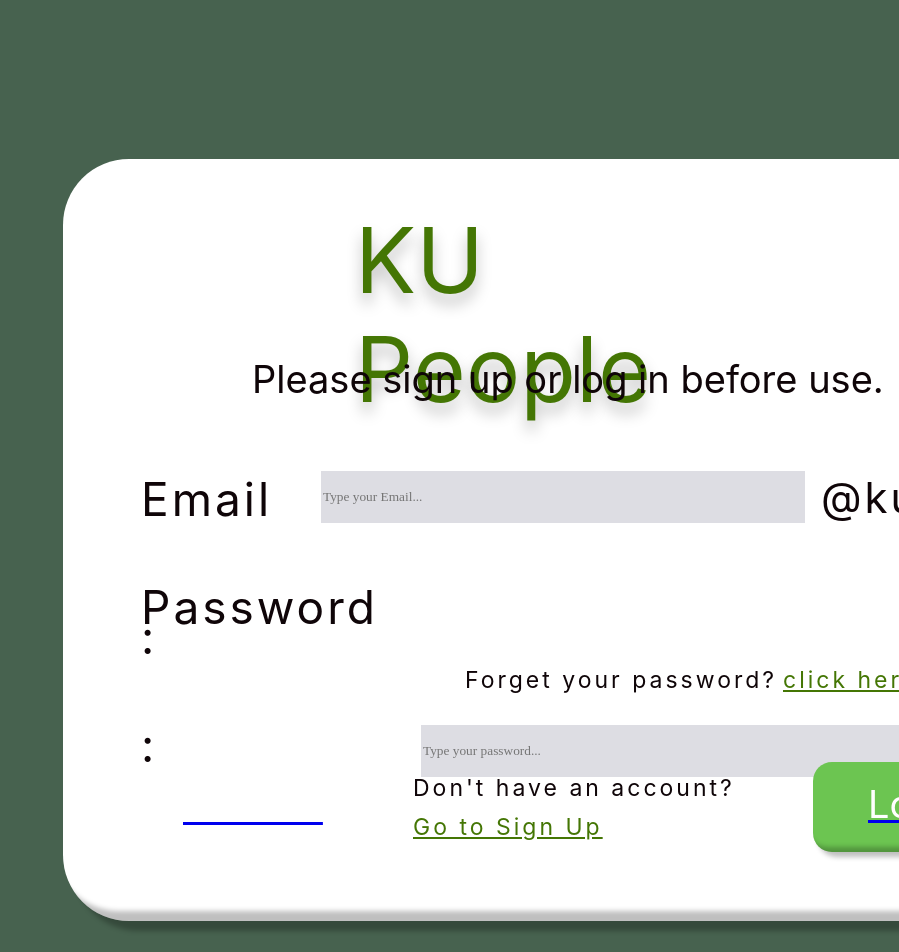
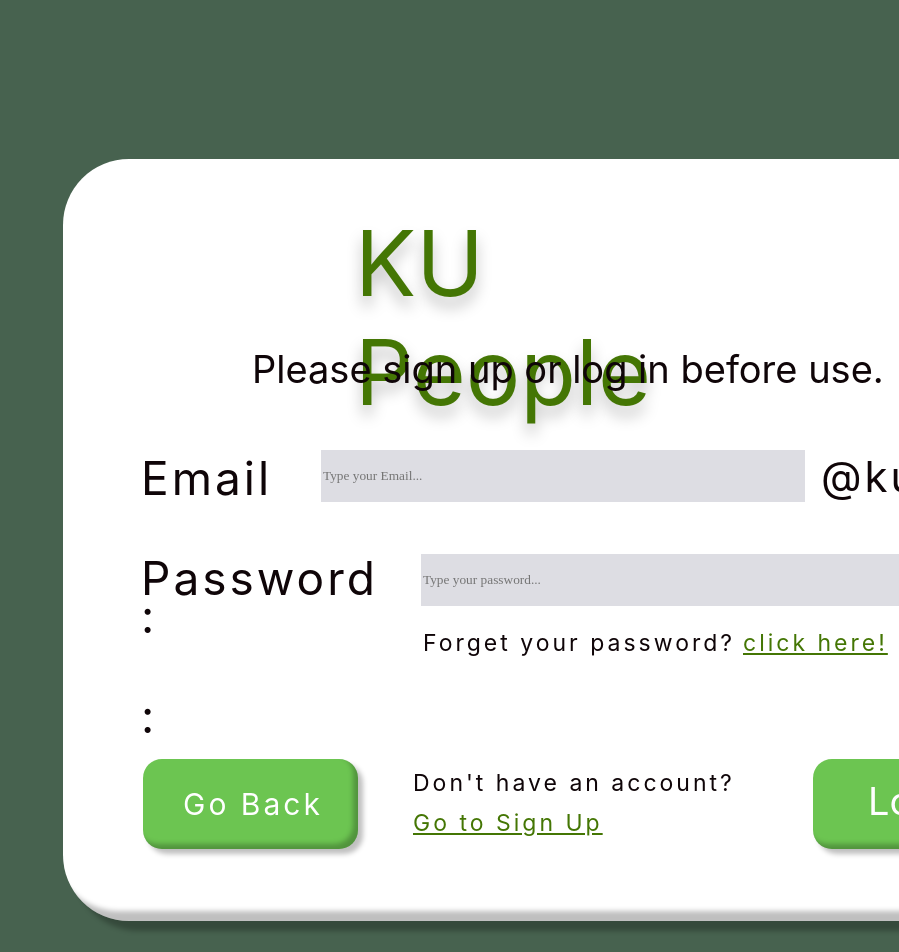
Before and after one commit to qqunx9999/KPP_Frontend, a React (Create React App) app in the folder frontend/: page /LogIn in a window 1280 px wide. Shown: the top 952 px of the page, without its empty margins (381-1280 px from the left). Built offline with nearby package versions, Linux system fonts and the light colour scheme.

Commit message:
ChangeLoginPage.css PositionFromRelativeTo Absolute

```diff
--- a/frontend/src/CSSsource/LoginPage.css
+++ b/frontend/src/CSSsource/LoginPage.css
@@ -12,7 +12,7 @@
     background: var(--Theme1, #ffffff);
     box-shadow: 10px 10px 5px 0px rgba(0, 0, 0, 0.25), inset -10px -10px 5px 0px rgba(0,0,0,0.25);
     border-radius: 66px;
-    position: relative;
+    position: absolute;
     top: 159px;
     left: 444px;
   }
@@ -27,8 +27,8 @@
     font-size: 91px;
     letter-spacing: 0px;
     line-height: 1.2;
-    position: relative;
-    top: 47px;
+    position: absolute;
+    top: 50px;
     left: 292px;
   }
 
@@ -42,7 +42,7 @@
     letter-spacing: 0px;
     line-height: 1.2;
     position: absolute;
-    top: 160px;
+    top: 150px;
     left: 189px;
   }
 
@@ -56,7 +56,7 @@
     letter-spacing: 3px;
     line-height: 3;
     position: absolute;
-    top: 271px;
+    top: 250px;
     left: 78px;
   }
 
@@ -103,8 +103,8 @@
   font-size: 46px;
   letter-spacing: 3px;
   line-height: 3;
-  position: relative;
-  top: 250px;
+  position: absolute;
+  top: 350px;
   left: 78px;
 }
 
@@ -123,8 +123,8 @@
   padding: 12;
   /*password:false*/
   border-radius: 10;
-  position: relative;
-  top: -145px;
+  position: absolute;
+  top: 45px;
   left: 280px;
 }
 
@@ -137,9 +137,9 @@
   font-size: 23px;
   letter-spacing: 3px;
   line-height: 3;
-  position: relative;
-  top: 220px;
-  left: 402px;
+  position: absolute;
+  top: 450px;
+  left: 360px;
 }
 
 .click-here_ {
@@ -152,9 +152,9 @@
   letter-spacing: 3px;
   line-height: 3;
   text-decoration: underline;
-  position: relative;
-  top: 151px;
-  left: 720px;
+  position: absolute;
+  top: 450px;
+  left: 680px;
 }
 
 ._go-back {
@@ -166,7 +166,7 @@
   font-size: 30px;
   letter-spacing: 3px;
   line-height: 3;
-  position: relative;
+  position: absolute;
   top: 0px;
   left: 40px;
 }
@@ -178,8 +178,8 @@
   background: var(--Theme5, #6cc551);
   box-shadow: 5px 5px 5px 0px rgba(0, 0, 0, 0.25), inset -5px -5px 5px 0px rgba(0,0,0,0.25);
   border-radius: 19px;
-  position: relative;
-  top: 200px;
+  position: absolute;
+  top: 600px;
   left: 80px;
 }
 
@@ -192,8 +192,8 @@
   font-size: 23px;
   letter-spacing: 3px;
   line-height: 3;
-  position: relative;
-  top: 100px;
+  position: absolute;
+  top: 590px;
   left: 350px;
 }
 
@@ -207,8 +207,8 @@
   letter-spacing: 3px;
   line-height: 3;
   text-decoration: underline;
-  position: relative;
-  top: 70px;
+  position: absolute;
+  top: 630px;
   left: 350px;
 }
 
@@ -219,8 +219,8 @@
   background: var(--Theme5, #6cc551);
   box-shadow: 5px 5px 5px 0px rgba(0, 0, 0, 0.25), inset -5px -5px 5px 0px rgba(0,0,0,0.25);
   border-radius: 19px;
-  position: relative;
-  top: -30px;
+  position: absolute;
+  top: 600px;
   left: 750px;
 }
 
@@ -233,7 +233,7 @@
   font-size: 38px;
   letter-spacing: 0px;
   line-height: 1.2;
-  position: relative;
+  position: absolute;
   top: 20px;
   left: 55px;
 }
```
